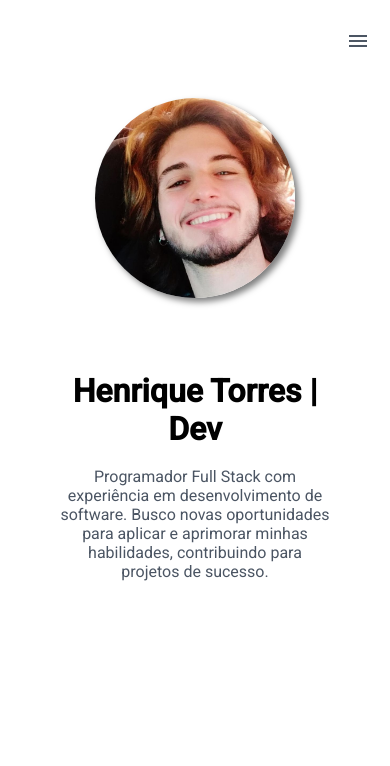
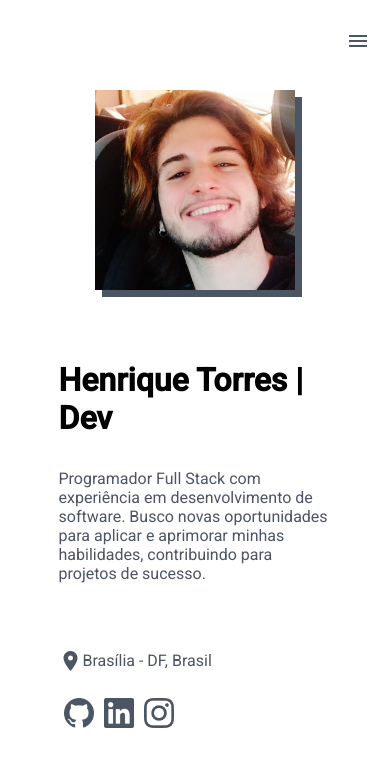
Before and after one commit to henriqtorresl/portifolio, an Angular app: page /home in a window 390 px wide. Shown: the top 766 px of the page. Built offline with nearby package versions, Linux system fonts and the light colour scheme.

Commit message:
home page mobile finalizada

```diff
--- a/src/app/pages/home/home.component.html
+++ b/src/app/pages/home/home.component.html
@@ -15,4 +15,19 @@
             sucesso.
         </p>
     </div>
+
+    <div class="social">
+        <div>
+            <mat-icon>
+                location_on
+            </mat-icon>
+            Brasília - DF, Brasil
+        </div>
+
+        <section>
+            <a href="https://github.com/henriqtorresl" target="_blank"><img src="../../../assets/github.png" alt="GitHub"></a>
+            <a href="https://www.linkedin.com/in/henrique-torres-a08a36243/" target="_blank"><img src="../../../assets/linkedin.png" alt="Linkedin"></a>
+            <a href="https://www.instagram.com/henriqtorresl" target="_blank"><img src="../../../assets/instagram.png" alt="Instagram"></a>
+        </section>
+    </div>
 </div>
--- a/src/app/pages/home/home.component.scss
+++ b/src/app/pages/home/home.component.scss
@@ -1,7 +1,7 @@
 // Mobile
 .container {
     width: 100%;
-    height: 90%;
+    height: 100%;
     display: flex;
     flex-direction: column;
     align-items: center;
@@ -10,7 +10,7 @@
 .picture {
     display: flex;
     width: 100%;
-    height: 30%;
+    height: 25%;
     justify-content: center;
     align-items: center;
 }
@@ -25,28 +25,60 @@
     img {
         height: 100%;
         width: 100%;
-        border-radius: 50%;
         object-fit: cover;
-        box-shadow: 4px 4px 6px rgba(0, 0, 0, 0.5);
-
-        &:hover {
-            box-shadow: 6px 6px 8px rgba(0, 0, 0, 0.5);
-        }
+        box-shadow: 7px 7px #4B5563;
     }
 }
 
 .resume {
-    margin-top: 50px;
+    margin: 50px 0 50px 0;
     width: 70%;
     height: 30%;
     display: flex;
     flex-direction: column;
     justify-content: space-around;
-    align-items: center;
-    text-align: center;
+    align-items: left;
 
     p {
         color: #4B5563;
+    }
+}
+
+.social {
+    width: 70%;
+    height: 10%;
+    display: flex;
+    flex-direction: column;
+    justify-content: space-between;
+    align-items: left;
+    color: #4B5563;
+
+    div {
+        display: flex;
+        align-items: center;
+    }
+
+    section {
+        width: 40%;
+        display: flex;
+        justify-content: space-between;
+
+        a {
+            padding: 5px;
+            display: flex;
+            align-items: center;
+            border-radius: 5px;
+            cursor: pointer;
+            img {
+                width: 30px;
+                height: 30px;
+            }
+
+            &:hover {
+                background-color: #EFEFEF;
+                transition: background-color 0.5s ease, transform 0.5s ease;
+            }
+        }
     }
 }
 
```
